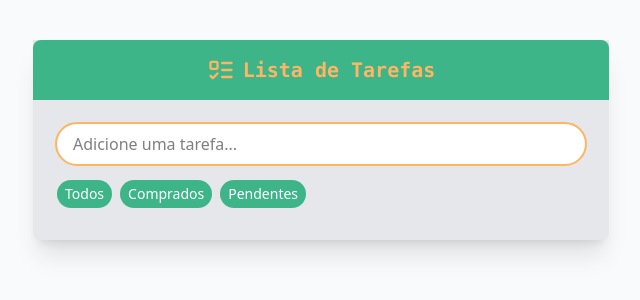
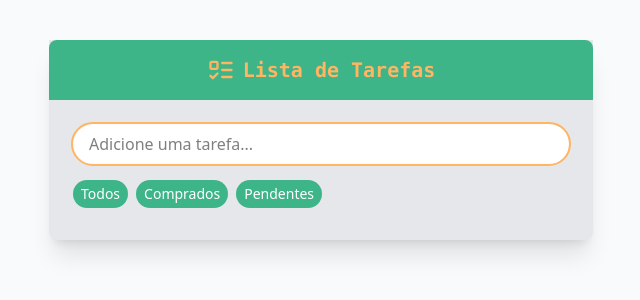
Before and after one commit to wp-sergiosoares/To-do-List, a React (Vite) app: page / in a window 1280 px wide. Shown: the top 300 px of the page, without its empty margins (319-959 px from the left). Built offline with nearby package versions, Linux system fonts and the light colour scheme.

Commit message:
fix margins

```diff
--- a/src/App.jsx
+++ b/src/App.jsx
@@ -49,7 +49,8 @@ function App() {
 
   return (
     <>
-      <div className="max-w-xl mx-auto bg-gray-200 my-10 pb-2 shadow-xl rounded-b-lg">
+      <div className="max-w-xl mx-auto">
+        <div className="mx-4 bg-gray-200 my-10 pb-2 shadow-xl rounded-b-lg">
           <div className="rounded-t-lg p-4 flex gap-2 items-center bg-[var(--color-primary)] justify-center">
             <ListTodo size={28} className=" text-[var(--color-secondary)]" />
             <h1 className="text-xl text-[var(--color-secondary)] font-mono font-bold">
@@ -66,6 +67,7 @@ function App() {
             <Filters setFiltro={setFiltro} />
           </div>
         </div>
+      </div>
     </>
   );
 }
```
Lines whose indentation alone changed are shown as unchanged.
